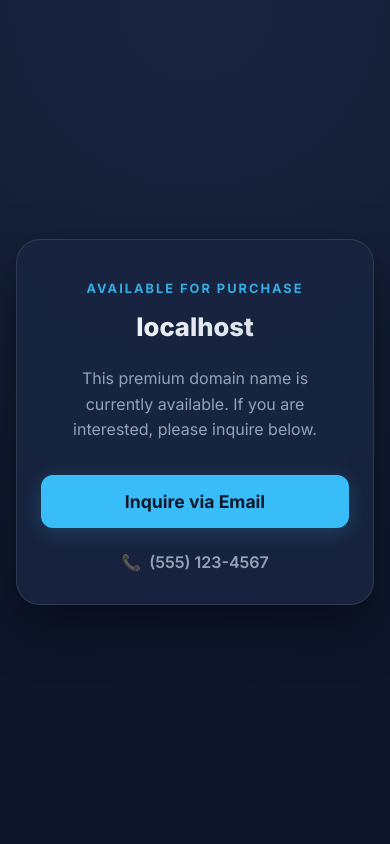
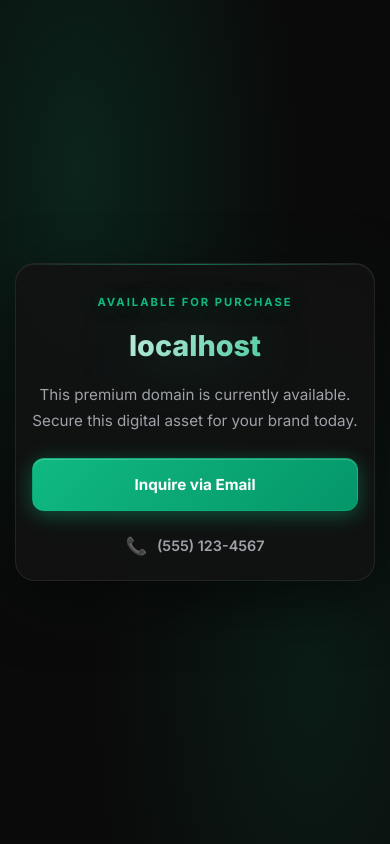
Before and after one commit to ThalliumDZN/domain-sales-lander, a plain HTML site: page index.html in a window 390 px wide. Drawn offline with Linux system fonts and the light colour scheme.

Commit message:
index.html V5
Fully redesigned it. Felt like the blueish tone was very simple.

```diff
--- a/index.html
+++ b/index.html
@@ -10,130 +10,227 @@
     <link href="https://fonts.googleapis.com/css2?family=Inter:wght@400;600;700;800&display=swap" rel="stylesheet">
 
     <style>
-        /* CRITICAL FIX: This ensures padding doesn't make elements wider than the screen */
-        *, *::before, *::after {
-            box-sizing: border-box;
+        :root {
+            --bg-dark: #0a0a0a;
+            --bg-mid: #111111;
+            --card-bg: rgba(18, 18, 18, 0.85);
+            --card-border: rgba(255, 255, 255, 0.08);
+            --text-main: #ffffff;
+            --text-sub: #a1a1aa;
+            --accent: #10b981;
+            --accent-glow: rgba(16, 185, 129, 0.4);
+            --btn-hover: #059669;
         }
 
-        :root {
-            --bg-dark: #0D162B;
-            --bg-light: #1A2641;
-            --card-bg: rgba(25, 38, 65, 0.85); /* Slightly less transparent for better text reading */
-            --card-border: rgba(255, 255, 255, 0.1);
-            --text-main: #E0E7FF;
-            --text-sub: #94a3b8;
-            --accent: #38bdf8;
-            --btn-hover: #0ea5e9;
+        * {
+            box-sizing: border-box;
         }
 
         body {
             margin: 0;
             font-family: 'Inter', sans-serif;
             background-color: var(--bg-dark);
-            background-image: radial-gradient(circle at 50% 0%, var(--bg-light) 0%, var(--bg-dark) 80%);
+            background-image:
+                radial-gradient(ellipse at 20% 20%, rgba(16, 185, 129, 0.15) 0%, transparent 50%),
+                radial-gradient(ellipse at 80% 80%, rgba(16, 185, 129, 0.1) 0%, transparent 50%);
             color: var(--text-main);
             display: flex;
             justify-content: center;
             align-items: center;
             min-height: 100vh;
-            padding: 1rem; /* Small padding to prevent edge touching on mobile */
+            padding: 20px;
+            animation: fadeIn 1s ease-out forwards;
+            opacity: 0;
+        }
+
+        @keyframes fadeIn {
+            from { opacity: 0; transform: translateY(20px); }
+            to { opacity: 1; transform: translateY(0); }
         }
 
         .container {
             text-align: center;
             background: var(--card-bg);
-            backdrop-filter: blur(12px);
-            -webkit-backdrop-filter: blur(12px);
-            /* Responsive padding: Less on mobile, more on desktop */
-            padding: clamp(2rem, 5vw, 4rem);
+            backdrop-filter: blur(20px);
+            -webkit-backdrop-filter: blur(20px);
+            padding: 2.5rem 2rem;
             border-radius: 24px;
             border: 1px solid var(--card-border);
-            box-shadow: 0 20px 50px rgba(0,0,0,0.5);
+            box-shadow:
+                0 20px 60px rgba(0, 0, 0, 0.5),
+                inset 0 1px 0 rgba(255, 255, 255, 0.05);
+            max-width: 680px;
             width: 100%;
-            max-width: 600px; /* Limits width on big screens */
-            margin: 0 auto;
+            transition: transform 0.3s ease-in-out, box-shadow 0.3s ease-in-out;
+            position: relative;
+        }
+
+        .container::before {
+            content: '';
+            position: absolute;
+            top: 0;
+            left: 0;
+            right: 0;
+            height: 1px;
+            background: linear-gradient(90deg, transparent, rgba(16, 185, 129, 0.5), transparent);
+        }
+
+        .container:hover {
+            transform: translateY(-5px);
+            box-shadow:
+                0 25px 70px rgba(0, 0, 0, 0.6),
+                0 0 60px rgba(16, 185, 129, 0.15),
+                inset 0 1px 0 rgba(255, 255, 255, 0.05);
         }
 
         h1 {
-            font-size: 0.8rem;
+            font-size: 0.85rem;
             font-weight: 700;
             color: var(--accent);
             text-transform: uppercase;
-            letter-spacing: 2px;
-            margin-bottom: 1rem;
-            opacity: 0.9;
+            letter-spacing: 3px;
+            margin-bottom: 1.5rem;
+            opacity: 1;
+            text-shadow: 0 0 20px var(--accent-glow);
         }
 
         .domain-name {
-            /* FIXED: Much more conservative sizing */
-            font-size: clamp(1.5rem, 5vw, 2.8rem);
             font-weight: 800;
             margin: 0 0 1.5rem 0;
             line-height: 1.2;
-
-            /* Safety: Forces long text to wrap instead of breaking layout */
-            word-wrap: break-word;
-            overflow-wrap: break-word;
-
-            background: linear-gradient(to right, #ffffff, #cbd5e1);
+            word-break: break-word;
+            background: linear-gradient(135deg, #ffffff 0%, #10b981 100%);
             -webkit-background-clip: text;
             -webkit-text-fill-color: transparent;
+            background-clip: text;
+            font-size: 2.5rem;
+            overflow-wrap: break-word;
+            hyphens: auto;
+            filter: drop-shadow(0 0 30px rgba(16, 185, 129, 0.3));
         }
 
         p {
             color: var(--text-sub);
-            font-size: 1rem;
-            line-height: 1.6;
+            font-size: 1.05rem;
+            line-height: 1.7;
             margin-bottom: 2rem;
+            max-width: 90%;
             margin-left: auto;
             margin-right: auto;
-            max-width: 90%;
         }
 
         .btn {
             display: inline-block;
-            background-color: var(--accent);
-            color: #0f172a;
-            /* Reduced side padding to prevent mobile overflow */
-            padding: 1rem 1.5rem;
+            background: linear-gradient(135deg, var(--accent) 0%, #059669 100%);
+            color: #ffffff;
+            padding: 1.1rem 2.5rem;
             text-decoration: none;
             font-weight: 700;
-            font-size: 1.1rem;
+            font-size: 1.05rem;
             border-radius: 12px;
-            transition: all 0.2s ease;
-            width: 100%; /* Takes up available space */
-            max-width: 320px; /* But never gets wider than this */
-            box-shadow: 0 4px 20px rgba(56, 189, 248, 0.2);
+            transition: all 0.3s ease;
+            width: 100%;
+            max-width: 340px;
+            box-shadow:
+                0 4px 20px var(--accent-glow),
+                inset 0 1px 0 rgba(255, 255, 255, 0.2);
+            border: 1px solid rgba(16, 185, 129, 0.3);
         }
 
         .btn:hover {
-            background-color: var(--btn-hover);
-            transform: translateY(-2px);
-            box-shadow: 0 6px 25px rgba(56, 189, 248, 0.4);
+            background: linear-gradient(135deg, #059669 0%, var(--accent) 100%);
+            transform: translateY(-3px) scale(1.02);
+            box-shadow:
+                0 6px 30px rgba(16, 185, 129, 0.6),
+                inset 0 1px 0 rgba(255, 255, 255, 0.3);
         }
 
         .phone-number {
-            margin-top: 1.5rem;
+            margin-top: 2rem;
             font-size: 1rem;
             color: var(--text-sub);
             display: flex;
             align-items: center;
             justify-content: center;
-            gap: 8px;
+            gap: 10px;
             font-weight: 600;
         }
 
         .phone-icon {
             color: var(--text-main);
+            font-size: 1.2em;
         }
 
-        /* Mobile Specific Tweaks */
-        @media (max-width: 480px) {
+        /* Tablet adjustments */
+        @media (max-width: 768px) {
+            .container {
+                padding: 2rem 1.5rem;
+            }
+
+            h1 {
+                font-size: 0.8rem;
+                letter-spacing: 2.5px;
+            }
+
+            p {
+                font-size: 1rem;
+                margin-bottom: 1.8rem;
+            }
+
+            .btn {
+                padding: 1rem 2rem;
+                font-size: 1rem;
+            }
+        }
+
+        /* Mobile adjustments */
+        @media (max-width: 600px) {
+            body {
+                padding: 15px;
+            }
+
+            .container {
+                padding: 2rem 1.2rem;
+                border-radius: 20px;
+            }
+
+            h1 {
+                font-size: 0.75rem;
+                letter-spacing: 2px;
+                margin-bottom: 1.2rem;
+            }
+
             .domain-name {
-                font-size: 1.6rem; /* Hard limit for very small phones */
+                margin-bottom: 1.2rem;
             }
+
+            p {
+                font-size: 0.95rem;
+                max-width: 100%;
+                margin-bottom: 1.5rem;
+            }
+
+            .btn {
+                padding: 1rem 1.5rem;
+                font-size: 0.95rem;
+                max-width: 100%;
+            }
+
+            .phone-number {
+                margin-top: 1.5rem;
+                font-size: 0.9rem;
+                flex-wrap: wrap;
+            }
+        }
+
+        /* Extra small devices */
+        @media (max-width: 400px) {
             .container {
-                padding: 2rem 1.5rem; /* Tighter padding on mobile */
+                padding: 1.5rem 1rem;
+            }
+
+            h1 {
+                font-size: 0.7rem;
             }
         }
     </style>
@@ -143,7 +240,7 @@
     <div class="container">
         <h1>Available For Purchase</h1>
         <div class="domain-name" id="domain-display">www.example.com</div>
-        <p>This premium domain name is currently available. If you are interested, please inquire below.</p>
+        <p>This premium domain is currently available. Secure this digital asset for your brand today.</p>
 
         <a href="mailto:your-email@example.com?subject=Domain Inquiry" class="btn" id="contact-btn">
             Inquire via Email
@@ -155,12 +252,70 @@
     </div>
 
     <script>
+        function adjustDomainSize() {
+            const domainEl = document.getElementById('domain-display');
+            const containerWidth = domainEl.parentElement.offsetWidth;
+            const domainText = domainEl.innerText;
+            const domainLength = domainText.length;
+
+            // Calculate ideal font size based on domain length and container width
+            let fontSize;
+
+            // Base calculations on character count and available width
+            if (window.innerWidth <= 400) {
+                // Extra small mobile
+                if (domainLength <= 15) fontSize = 1.8;
+                else if (domainLength <= 20) fontSize = 1.5;
+                else if (domainLength <= 25) fontSize = 1.3;
+                else if (domainLength <= 30) fontSize = 1.1;
+                else fontSize = 1;
+            } else if (window.innerWidth <= 600) {
+                // Mobile
+                if (domainLength <= 15) fontSize = 2.2;
+                else if (domainLength <= 20) fontSize = 1.8;
+                else if (domainLength <= 25) fontSize = 1.5;
+                else if (domainLength <= 30) fontSize = 1.3;
+                else fontSize = 1.1;
+            } else if (window.innerWidth <= 768) {
+                // Tablet
+                if (domainLength <= 15) fontSize = 2.8;
+                else if (domainLength <= 20) fontSize = 2.3;
+                else if (domainLength <= 25) fontSize = 2;
+                else if (domainLength <= 30) fontSize = 1.7;
+                else fontSize = 1.5;
+            } else {
+                // Desktop
+                if (domainLength <= 15) fontSize = 3.5;
+                else if (domainLength <= 20) fontSize = 3;
+                else if (domainLength <= 25) fontSize = 2.5;
+                else if (domainLength <= 30) fontSize = 2.2;
+                else if (domainLength <= 40) fontSize = 1.8;
+                else fontSize = 1.5;
+            }
+
+            domainEl.style.fontSize = fontSize + 'rem';
+        }
+
+        // Get the hostname
         let cleanHost = window.location.hostname;
+
+        // Optional: Remove 'www.' prefix
+        // Uncomment the next line if you want to remove 'www.':
+        // cleanHost = cleanHost.replace(/^www\./, '');
+
+        // Set the domain name
         document.getElementById('domain-display').innerText = cleanHost;
 
+        // Update email link
         const emailBtn = document.getElementById('contact-btn');
         const currentHref = emailBtn.getAttribute('href');
         emailBtn.setAttribute('href', currentHref + ": " + cleanHost);
+
+        // Adjust size after setting text
+        adjustDomainSize();
+
+        // Adjust on window resize
+        window.addEventListener('resize', adjustDomainSize);
     </script>
 
 </body>
```
